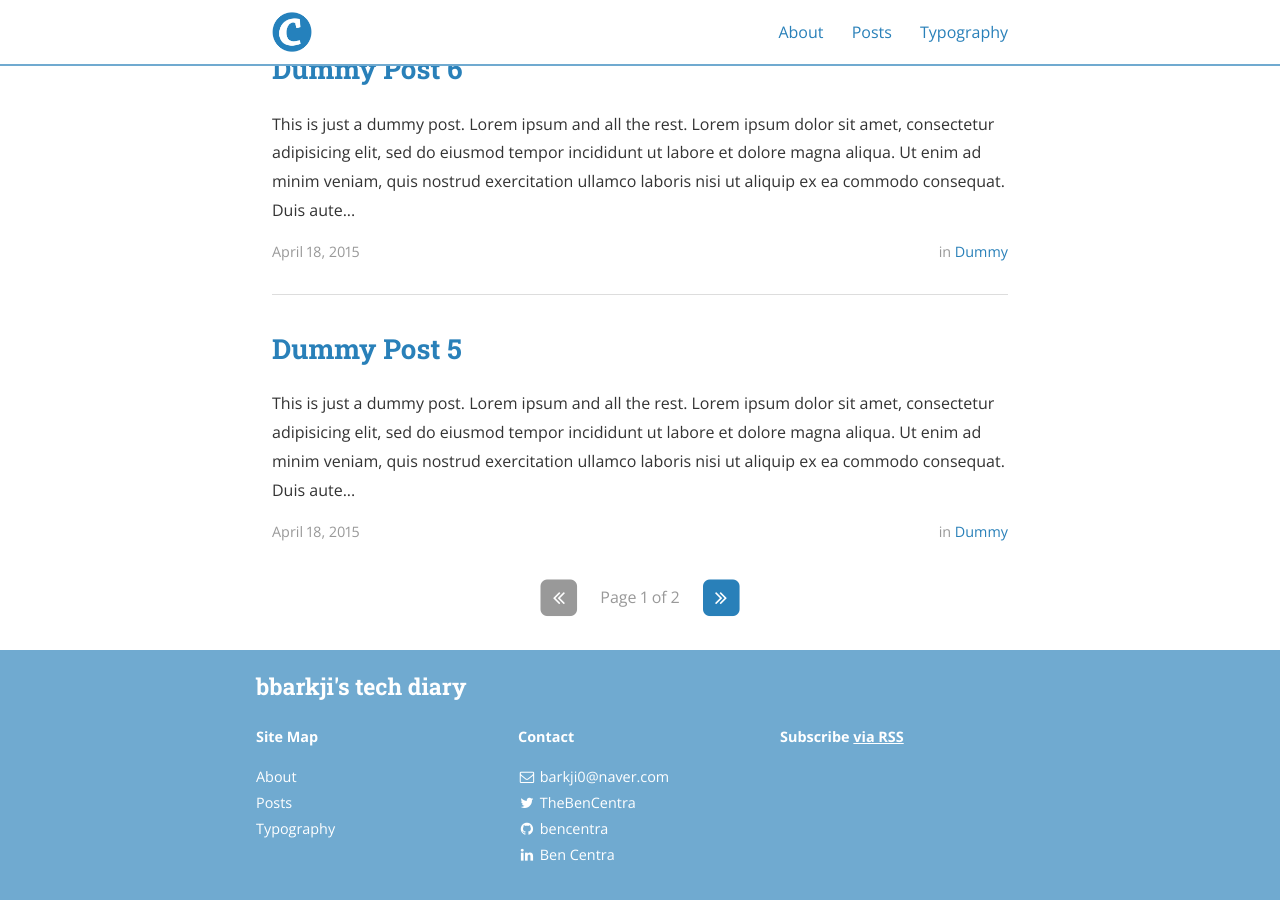
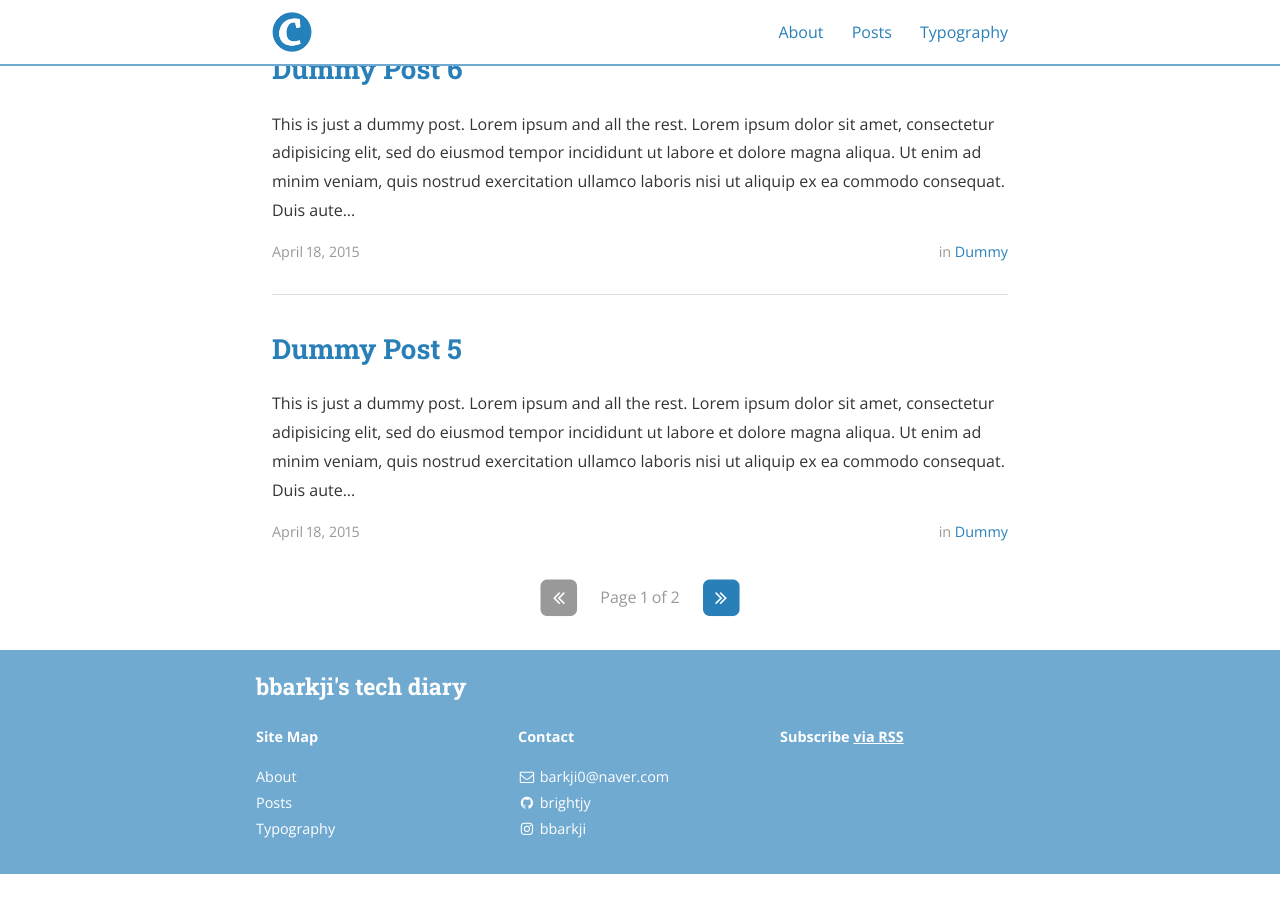
Before and after one commit to brightjy/brightjy.github.io, a Jekyll site: the page built from index.html, in a window 1280 px wide and 900 px high, scrolled down 1275 px. Built offline with Jekyll 4.4.1, drawn with Linux system fonts in a browser that asks for light colours; nearby versions of some CDN libraries; the list of posts is cut into pages by our own code; after the commit the page ends 2149 px from its top, so only the background shows below that.

Commit message:
sns info changed

```diff
--- a/_config.yml
+++ b/_config.yml
@@ -74,8 +74,8 @@ descriptions:
 social:
   - name: Twitter
     icon: twitter
-    username: TheBenCentra
-    url: https://twitter.com/TheBenCentra
+    username: ""
+    url: ""
     desc: Follow me on Twitter
     share: true
 
@@ -88,15 +88,15 @@ social:
 
   - name: GitHub
     icon: github
-    username: bencentra
-    url: https://github.com/bencentra
+    username: brightjy
+    url: https://github.com/brightjy
     desc: Fork me on GitHub
     share: false
 
   - name: LinkedIn
     icon: linkedin
-    username: Ben Centra
-    url: https://www.linkedin.com/pub/ben-centra/47/769/60a
+    username: ""
+    url: ""
     desc: Connect with me on LinkedIn
     share: true
 
@@ -116,8 +116,8 @@ social:
 
   - name: Instagram
     icon: instagram
-    username: ""
-    url: ""
+    username: bbarkji
+    url: https://www.instagram.com/bbarkji/
     desc: Follow me on Instagram
     share: false
 
```
